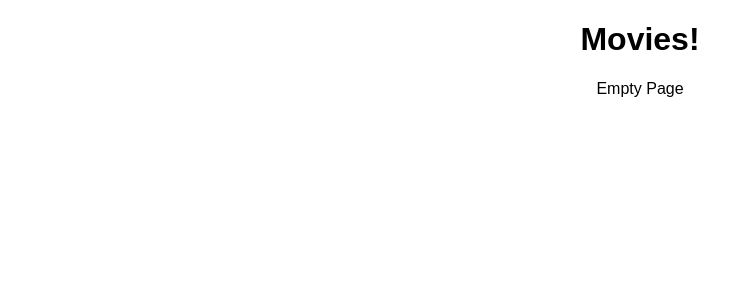
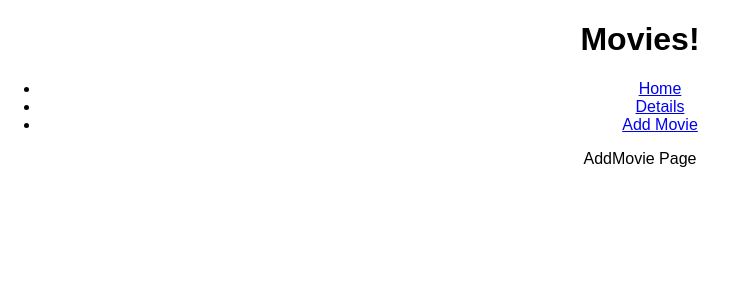
Before and after one commit to zuberabdikadir/movie-sagas, a React (Create React App) app: page /#/add-movie in a window 1280 px wide. Shown: the top 300 px of the page, without its empty margins (0-736 px from the left). Built offline with nearby package versions, Linux system fonts and the light colour scheme.

Commit message:
components setup

```diff
--- /dev/null
+++ b/src/components/AddMovie/AddMovie.js
@@ -0,0 +1,9 @@
+import React, { Component } from "react";
+
+class AddMovie extends Component {
+  render() {
+    return <p>AddMovie Page</p>;
+  }
+}
+
+export default AddMovie;
--- a/src/components/App/App.js
+++ b/src/components/App/App.js
@@ -1,6 +1,9 @@
-import React, { Component } from 'react';
-import {HashRouter as Router, Route} from 'react-router-dom';
-import './App.css';
+import React, { Component } from "react";
+import { HashRouter as Router, Route, Link } from "react-router-dom";
+import "./App.css";
+import AddMovie from "../AddMovie/AddMovie";
+import Details from "../Details/Details";
+import MovieList from "../MovieList/MovieList";
 
 class App extends Component {
   // Renders the entire app on the DOM
@@ -9,9 +12,23 @@ class App extends Component {
       <div className="App">
         <h1>Movies!</h1>
         <Router>
-          {/* ADD PAGES! */}
+          <div>
+            <ul>
+              <li>
+                <Link to="/">Home</Link>
+              </li>
+              <li>
+                <Link to="/details">Details</Link>
+              </li>
+              <li>
+                <Link to="/add-movie">Add Movie</Link>
+              </li>
+            </ul>
+          </div>
+          <Route exact path="/" component={MovieList} />
+          <Route path="/details" component={Details} />
+          <Route path="/add-movie" component={AddMovie} />
         </Router>
-        <p>Empty Page</p>
       </div>
     );
   }
--- /dev/null
+++ b/src/components/Details/Details.js
@@ -0,0 +1,9 @@
+import React, { Component } from "react";
+
+class Details extends Component {
+  render() {
+    return <p>Details Page</p>;
+  }
+}
+
+export default Details;
```
Also changed, not shown: src/components/MovieItem/MovieItem.js (added, +9 -0 lines), 1 other file (tests, documents, lock files or other folders).
